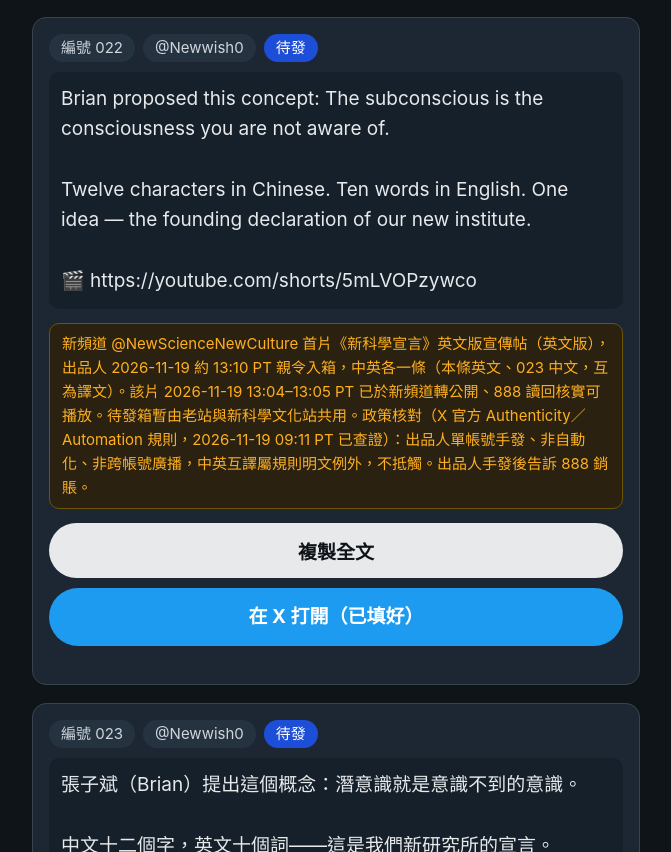
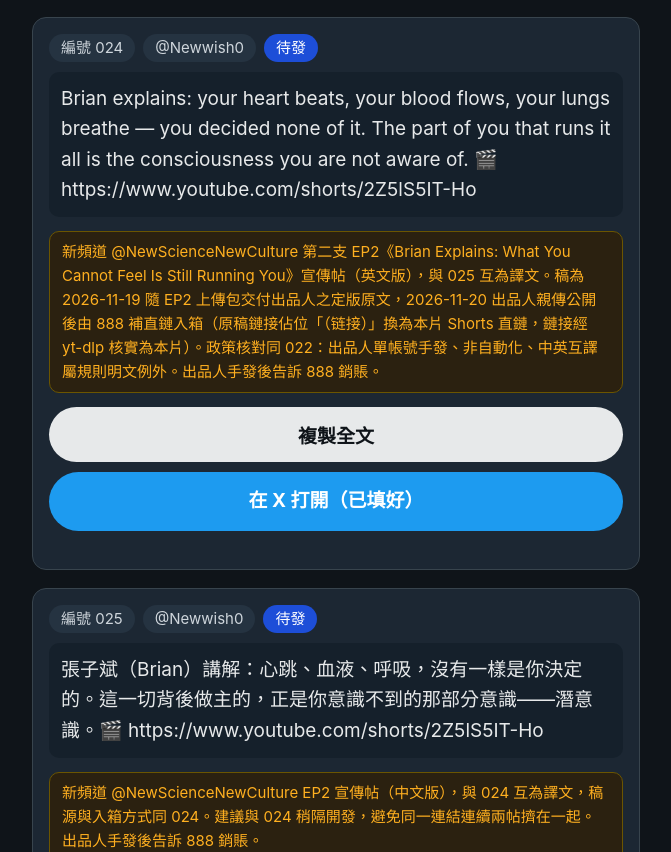
Before and after one commit to xinkexue88/100kwhys, a plain HTML site: page outbox/index.html in a window 1280 px wide. Shown: the part 100-952 px from the top of the page, without its empty margins (304-975 px from the left). Drawn offline with Linux system fonts and the light colour scheme.

Commit message:
outbox: add 024 (EN) + 025 (ZH) for EP2 body short, 026 (EN) + 027 (ZH) for EP3 iceberg short, links filled

```diff
--- a/outbox/index.html
+++ b/outbox/index.html
@@ -90,6 +90,38 @@
 
 <script>
 var DRAFTS = [
+  {
+    id: "024",
+    account: "@Newwish0",
+    status: "待發",
+    text: "Brian explains: your heart beats, your blood flows, your lungs breathe — you decided none of it. The part of you that runs it all is the consciousness you are not aware of. 🎬 https://www.youtube.com/shorts/2Z5lS5IT-Ho",
+    sendable: true,
+    note: "新頻道 @NewScienceNewCulture 第二支 EP2《Brian Explains: What You Cannot Feel Is Still Running You》宣傳帖（英文版），與 025 互為譯文。稿為 2026-11-19 隨 EP2 上傳包交付出品人之定版原文，2026-11-20 出品人親傳公開後由 888 補直鏈入箱（原稿鏈接佔位「（链接）」換為本片 Shorts 直鏈，鏈接經 yt-dlp 核實為本片）。政策核對同 022：出品人單帳號手發、非自動化、中英互譯屬規則明文例外。出品人手發後告訴 888 銷賬。"
+  },
+  {
+    id: "025",
+    account: "@Newwish0",
+    status: "待發",
+    text: "張子斌（Brian）講解：心跳、血液、呼吸，沒有一樣是你決定的。這一切背後做主的，正是你意識不到的那部分意識——潛意識。🎬 https://www.youtube.com/shorts/2Z5lS5IT-Ho",
+    sendable: true,
+    note: "新頻道 @NewScienceNewCulture EP2 宣傳帖（中文版），與 024 互為譯文，稿源與入箱方式同 024。建議與 024 稍隔開發，避免同一連結連續兩帖擠在一起。出品人手發後告訴 888 銷賬。"
+  },
+  {
+    id: "026",
+    account: "@Newwish0",
+    status: "待發",
+    text: "Brian explains: your mind is an iceberg. Freud said ten percent above the water, ninety below. Brian goes further — the part you can feel is not even one percent. 🎬 https://www.youtube.com/shorts/bHew-jjmxzc",
+    sendable: true,
+    note: "新頻道 @NewScienceNewCulture 第三支 EP3《Brian Explains: Your Consciousness Is an Iceberg》宣傳帖（英文版），與 027 互為譯文。稿為 2026-11-19 隨 EP3 上傳包交付出品人之定版原文（帖文首句照原稿作 your mind is an iceberg，未改），2026-11-20 出品人親傳公開後由 888 補直鏈入箱（原稿鏈接佔位「（链接）」換為本片 Shorts 直鏈，鏈接經 yt-dlp 核實為本片）。政策核對同 022。出品人手發後告訴 888 銷賬。"
+  },
+  {
+    id: "027",
+    account: "@Newwish0",
+    status: "待發",
+    text: "張子斌（Brian）講解：意識像一座冰山。弗洛伊德說水上一成、水下九成；Brian說得更深——你能感覺到的那部分，連百分之一都不到。🎬 https://www.youtube.com/shorts/bHew-jjmxzc",
+    sendable: true,
+    note: "新頻道 @NewScienceNewCulture EP3 宣傳帖（中文版），與 026 互為譯文，稿源與入箱方式同 026。建議與 026 稍隔開發，避免同一連結連續兩帖擠在一起。出品人手發後告訴 888 銷賬。"
+  },
   {
     id: "022",
     account: "@Newwish0",
```
